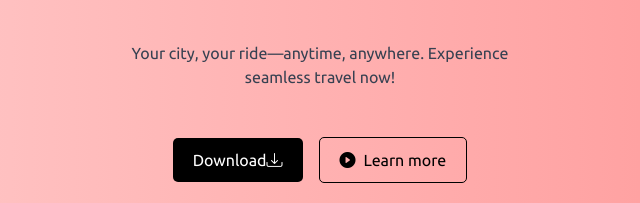
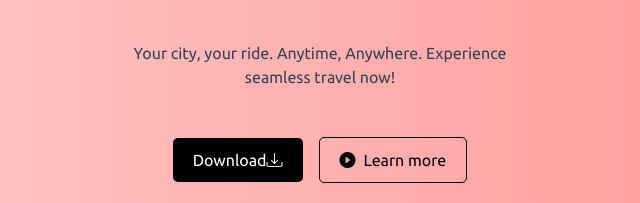
Before and after one commit to Techgenius-Systems/Tiyeni-LandingPage, a website: page index.html in a window 1280 px wide. Shown: the part 594-797 px from the top of the page, 32-672 px from the left. Drawn offline with nearby package versions, Linux system fonts and the light colour scheme.

Commit message:
Update index.html

```diff
--- a/index.html
+++ b/index.html
@@ -110,7 +110,7 @@
                             <div
                                 class="reveal-up tw-mt-3 tw-max-w-[450px] tw-p-2 tw-text-center tw-text-gray-700 max-lg:tw-max-w-full"
                             >
-                            Your city, your ride—anytime, anywhere.
+                            Your city, your ride. Anytime, Anywhere.
 
                             Experience seamless travel now!
                             </div>
```
